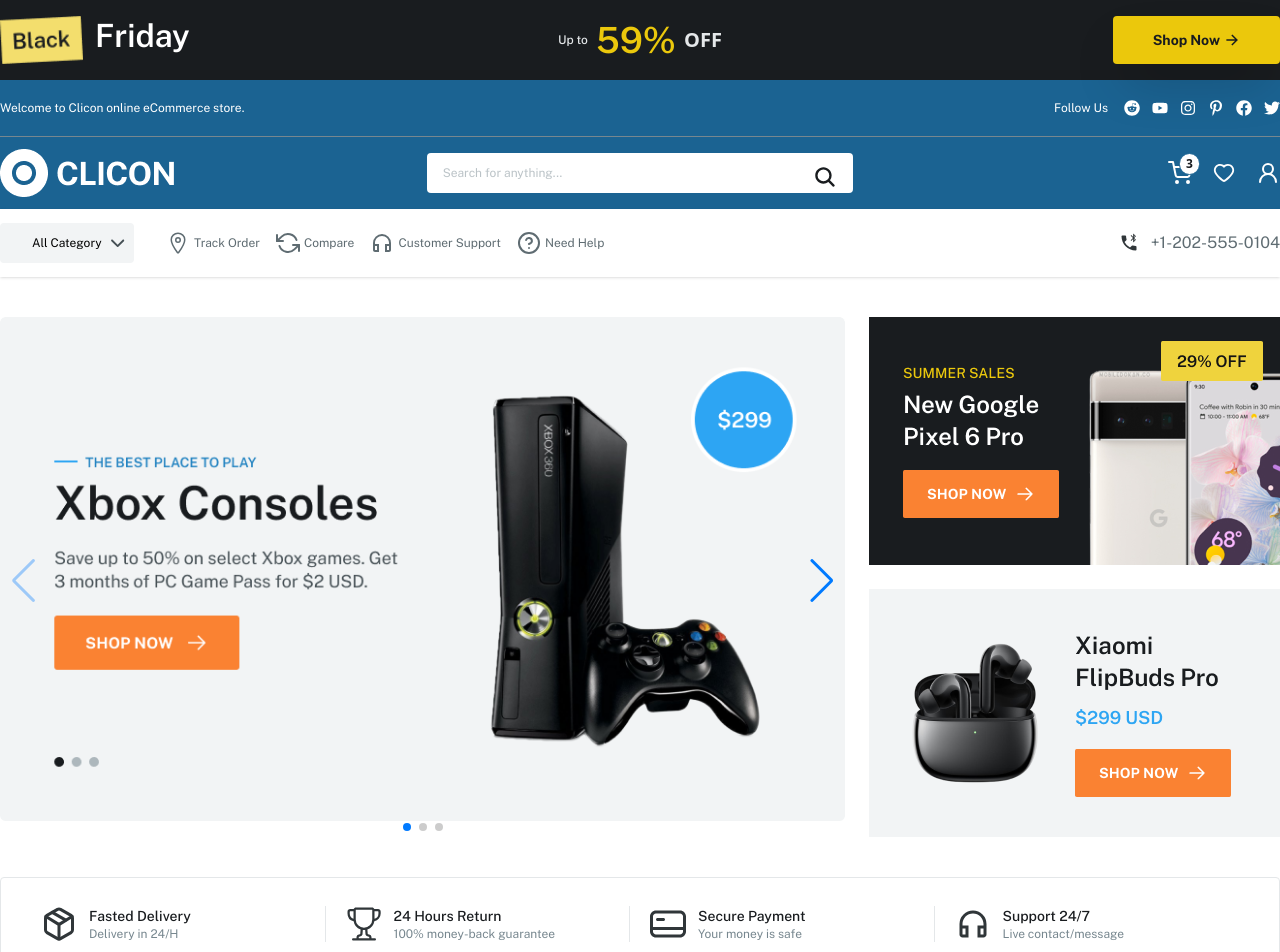
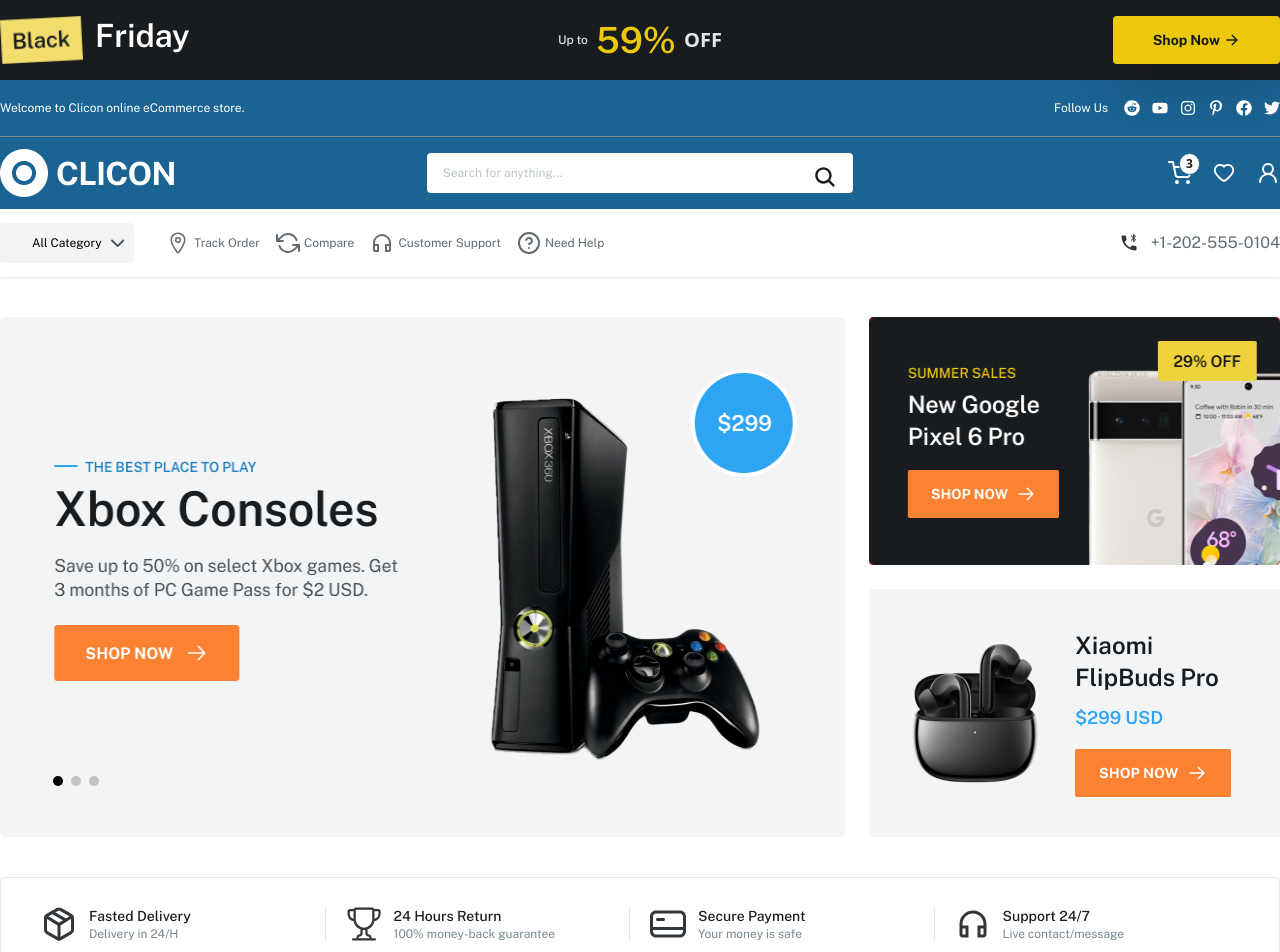
Before and after one commit to nazneen636/cyclone, a React (Vite) app: page / in a window 1280 px wide. Shown: the top 952 px of the page. Built offline with nearby package versions, Linux system fonts and the light colour scheme; no server answers.

Commit message:
banner slider pagination

```diff
--- a/src/components/HomeComponent/Banner/Index.tsx
+++ b/src/components/HomeComponent/Banner/Index.tsx
@@ -3,6 +3,7 @@ import Container from "../../commonComponent/Container";
 import { assets } from "../../../helpers/AssetProvider";
 import Slider from "../../commonComponent/Slider";
 import { SwiperSlide } from "swiper/react";
+import { Link } from "react-router";
 
 const Banner = () => {
   type bannerTypes = {
@@ -18,14 +19,14 @@ const Banner = () => {
     },
     {
       id: 2,
-      name: "bannerOne",
-      image: assets.bannerRight_1,
+      name: "bannerTwo",
+      image: assets.bannerRight_2,
     },
 
     {
       id: 3,
-      name: "bannerOne",
-      image: assets.bannerRight_2,
+      name: "bannerThree",
+      image: assets.arrival_banner_left,
     },
   ]);
   return (
@@ -37,30 +38,36 @@ const Banner = () => {
               <Slider animationStyle="" paginationActive={true}>
                 {bannerList.map((item) => (
                   <SwiperSlide>
+                    <Link to="/shop">
                       <img
                         src={item.image}
                         alt={item.name}
-                      className="object-cover w-full h-full rounded"
+                        className="object-fit-cover w-full h-[520px] rounded"
                       />
+                    </Link>
                   </SwiperSlide>
                 ))}
               </Slider>
             </div>
           </div>
           <div className="flex gap-y-6 flex-col h-full">
-            <div className="h-1/2 bg-red-300 rounded">
+            <div className="h-1/2 rounded bg-red-500">
+              <Link to="/shop" className="h-full">
                 <img
                   src={assets.bannerRight_1}
                   alt={assets.bannerRight_1}
-                className="object-cover w-full h-full"
+                  className="w-full h-full"
                 />
+              </Link>
             </div>
-            <div className="h-1/2 bg-blue-300 rounded">
+            <div className="h-1/2 rounded bg-red-300">
+              <Link to="/shop" className="h-full">
                 <img
                   src={assets.bannerRight_2}
                   alt={assets.bannerRight_2}
                   className="object-cover w-full h-full"
                 />
+              </Link>
             </div>
           </div>
         </div>
--- a/src/components/commonComponent/Slider.tsx
+++ b/src/components/commonComponent/Slider.tsx
@@ -49,7 +49,7 @@ const Slider: React.FC<propsType> = ({
       spaceBetween={50}
       slidesPerView={1}
       // grabCursor={true}
-      navigation
+      // navigation
       pagination={{ clickable: true }}
       scrollbar={{ draggable: true }}
       // onSwiper={(swiper) => console.log(swiper)}
--- a/src/index.css
+++ b/src/index.css
@@ -384,7 +384,21 @@ a, span{
 /* ========= body component =============*/
 
 /* swiper css override */
-
+.swiper-pagination-fraction, .swiper-pagination-custom, .swiper-horizontal > .swiper-pagination-bullets, .swiper-pagination-bullets.swiper-pagination-horizontal {
+    bottom: 13% !important;
+    left: -41% !important;
+    width: 100%;
+}
+.swiper-pagination-bullet-active {
+    background: black !important;
+}
+.swiper-pagination-bullet {
+    width: 10px !important;
+    height: 10px !important;
+}
+.swiper-horizontal > .swiper-pagination-bullets .swiper-pagination-bullet, .swiper-pagination-horizontal.swiper-pagination-bullets .swiper-pagination-bullet {
+    margin: 4px !important
+}
 /* swiper css override */
 
 /* custom scrollbar */
```
Also changed, not shown: src/assets/HomePageAssets/bannerLeft.png. Lines whose indentation alone changed are shown as unchanged.
